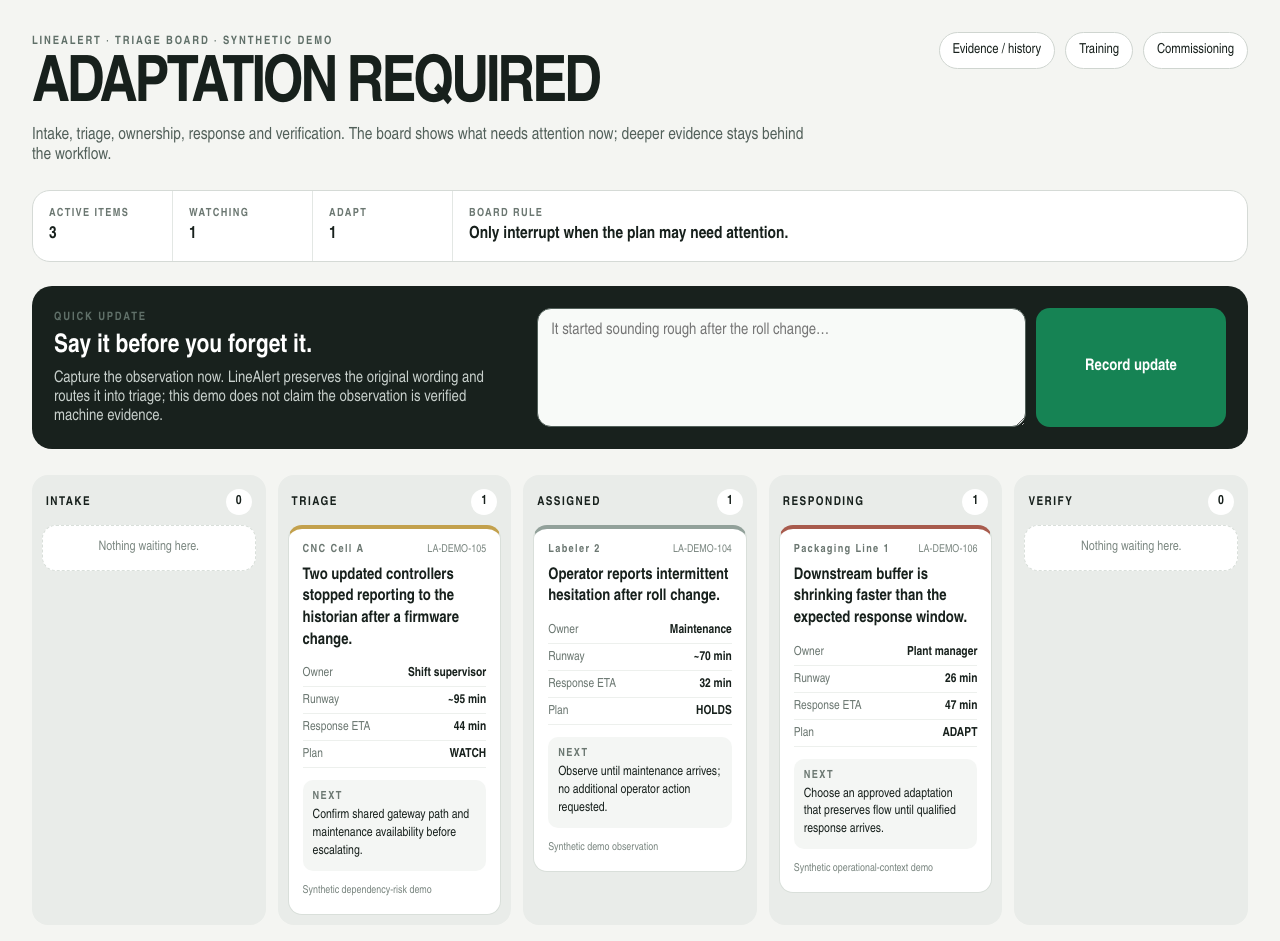
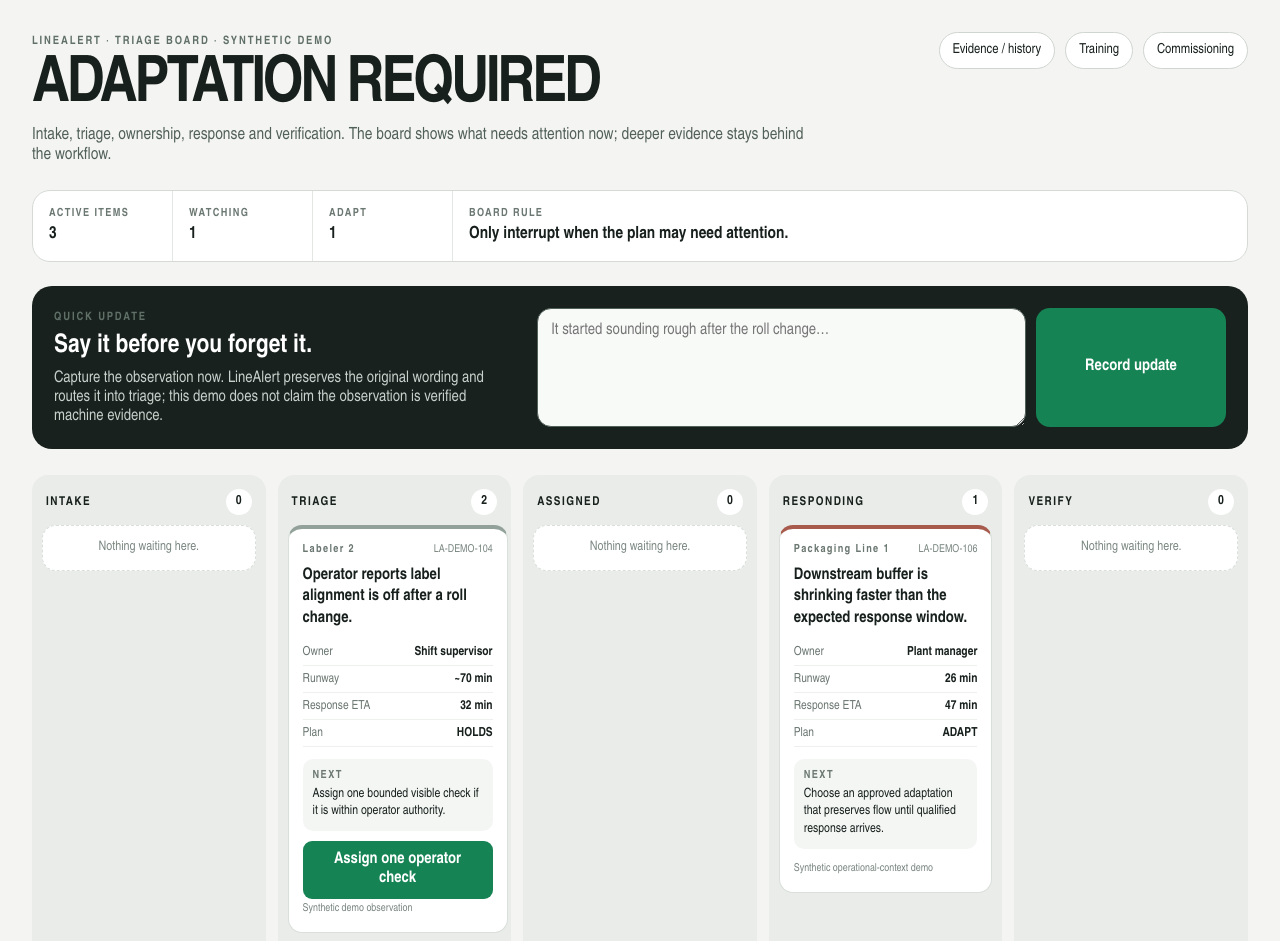
Before and after one commit to anthonyedgar30000/linealert-core, a Next.js app in the folder ui/: page / in a window 1280 px wide. Shown: the top 941 px of the page. Built offline with nearby package versions, Linux system fonts and the light colour scheme.

Commit message:
Connect triage to one bounded operator check

```diff
--- a/ui/app/page.tsx
+++ b/ui/app/page.tsx
@@ -6,6 +6,12 @@
 import styles from "./triage-board.module.css";
 
 type TriageStage = "INTAKE" | "TRIAGE" | "ASSIGNED" | "RESPONDING" | "VERIFY";
+type OperatorResult = "appears_clear" | "issue_observed" | "cannot_verify";
+
+type OperatorCheck = {
+  question: string;
+  reason: string;
+};
 
 type TriageItem = {
   id: string;
@@ -18,20 +24,26 @@
   runway?: string;
   responseEta?: string;
   source: string;
+  operatorCheck?: OperatorCheck;
+  latestObservation?: string;
 };
 
 const seededItems: TriageItem[] = [
   {
     id: "LA-DEMO-104",
     asset: "Labeler 2",
-    summary: "Operator reports intermittent hesitation after roll change.",
-    stage: "ASSIGNED",
-    owner: "Maintenance",
-    next: "Observe until maintenance arrives; no additional operator action requested.",
+    summary: "Operator reports label alignment is off after a roll change.",
+    stage: "TRIAGE",
+    owner: "Shift supervisor",
+    next: "Assign one bounded visible check if it is within operator authority.",
     plan: "HOLDS",
     runway: "~70 min",
     responseEta: "32 min",
     source: "Synthetic demo observation",
+    operatorCheck: {
+      question: "From the approved operating position, does the visible label application relationship appear aligned?",
+      reason: "A visible alignment check can tell triage whether a qualified mechanical inspection is needed. It does not establish root cause.",
+    },
   },
   {
     id: "LA-DEMO-105",
@@ -65,6 +77,7 @@
   const [items, setItems] = useState<TriageItem[]>(seededItems);
   const [quickUpdate, setQuickUpdate] = useState("");
   const [lastCaptured, setLastCaptured] = useState<string | null>(null);
+  const [activeOperatorItemId, setActiveOperatorItemId] = useState<string | null>(null);
 
   const adaptCount = items.filter((item) => item.plan === "ADAPT").length;
   const watchCount = items.filter((item) => item.plan === "WATCH").length;
@@ -76,6 +89,8 @@
     items.forEach((item) => result.get(item.stage)?.push(item));
     return result;
   }, [items]);
+
+  const activeOperatorItem = items.find((item) => item.id === activeOperatorItemId && item.operatorCheck) ?? null;
 
   const captureUpdate = (event: FormEvent) => {
     event.preventDefault();
@@ -96,6 +111,59 @@
     setItems((current) => [item, ...current]);
     setLastCaptured(observation);
     setQuickUpdate("");
+  };
+
+  const assignOperatorCheck = (itemId: string) => {
+    setItems((current) => current.map((item) => (
+      item.id === itemId && item.operatorCheck
+        ? {
+            ...item,
+            stage: "ASSIGNED",
+            owner: "Operator",
+            next: "Answer the single visible-condition check from the approved operating position.",
+          }
+        : item
+    )));
+    setActiveOperatorItemId(itemId);
+  };
+
+  const recordOperatorResult = (result: OperatorResult) => {
+    if (!activeOperatorItemId) return;
+
+    const resultText: Record<OperatorResult, string> = {
+      appears_clear: "Operator reports the visible application relationship appears aligned.",
+      issue_observed: "Operator reports the visible application relationship appears out of alignment.",
+      cannot_verify: "Operator could not verify the visible application relationship safely.",
+    };
+
+    setItems((current) => current.map((item) => {
+      if (item.id !== activeOperatorItemId) return item;
+      const { operatorCheck: _operatorCheck, ...rest } = item;
+
+      if (result === "appears_clear") {
+        return {
+          ...rest,
+          stage: "TRIAGE",
+          owner: "Shift supervisor",
+          next: "Review the recorded visible check and decide whether another qualified check is justified.",
+          latestObservation: resultText[result],
+          source: "Operator observation — unverified · browser-session demo only",
+        };
+      }
+
+      return {
+        ...rest,
+        stage: "ASSIGNED",
+        owner: "Maintenance",
+        next: result === "issue_observed"
+          ? "Inspect the reported application relationship; the operator stopped at the observation boundary."
+          : "Perform the check from an authorized safe position; the operator could not verify it.",
+        latestObservation: resultText[result],
+        source: "Operator observation — unverified · browser-session demo only",
+      };
+    }));
+
+    setActiveOperatorItemId(null);
   };
 
   return (
@@ -150,6 +218,28 @@
         )}
       </section>
 
+      {activeOperatorItem?.operatorCheck && (
+        <section className={styles.operatorTask} aria-label="Bounded operator check">
+          <div className={styles.operatorTaskHeading}>
+            <div>
+              <span>OPERATOR · ONE BOUNDED CHECK</span>
+              <small>{activeOperatorItem.asset} · {activeOperatorItem.id}</small>
+            </div>
+            <button type="button" onClick={() => setActiveOperatorItemId(null)}>Return to board</button>
+          </div>
+          <h2>{activeOperatorItem.operatorCheck.question}</h2>
+          <p><b>Why this check:</b> {activeOperatorItem.operatorCheck.reason}</p>
+          <div className={styles.operatorAnswers}>
+            <button type="button" onClick={() => recordOperatorResult("appears_clear")}>Appears aligned</button>
+            <button type="button" onClick={() => recordOperatorResult("issue_observed")}>Appears out of alignment</button>
+            <button type="button" onClick={() => recordOperatorResult("cannot_verify")}>Can’t verify safely</button>
+          </div>
+          <small className={styles.operatorBoundary}>
+            Answer only from the approved operating position. This records an operator observation; it does not verify physical state, establish root cause, or authorize an adjustment.
+          </small>
+        </section>
+      )}
+
       <section className={styles.board} aria-label="Triage workflow board">
         {stageOrder.map((stage) => (
           <section className={styles.column} key={stage}>
@@ -171,10 +261,26 @@
                     {item.responseEta && <div><dt>Response ETA</dt><dd>{item.responseEta}</dd></div>}
                     <div><dt>Plan</dt><dd>{item.plan}</dd></div>
                   </dl>
+                  {item.latestObservation && (
+                    <div className={styles.observationNote}>
+                      <span>LATEST OBSERVATION</span>
+                      <p>{item.latestObservation}</p>
+                    </div>
+                  )}
                   <div className={styles.nextStep}>
                     <span>NEXT</span>
                     <p>{item.next}</p>
                   </div>
+                  {item.operatorCheck && item.owner === "Shift supervisor" && (
+                    <button className={styles.taskButton} type="button" onClick={() => assignOperatorCheck(item.id)}>
+                      Assign one operator check
+                    </button>
+                  )}
+                  {item.operatorCheck && item.owner === "Operator" && (
+                    <button className={styles.taskButton} type="button" onClick={() => setActiveOperatorItemId(item.id)}>
+                      Open operator check
+                    </button>
+                  )}
                   <small className={styles.source}>{item.source}</small>
                 </article>
               ))}
```
